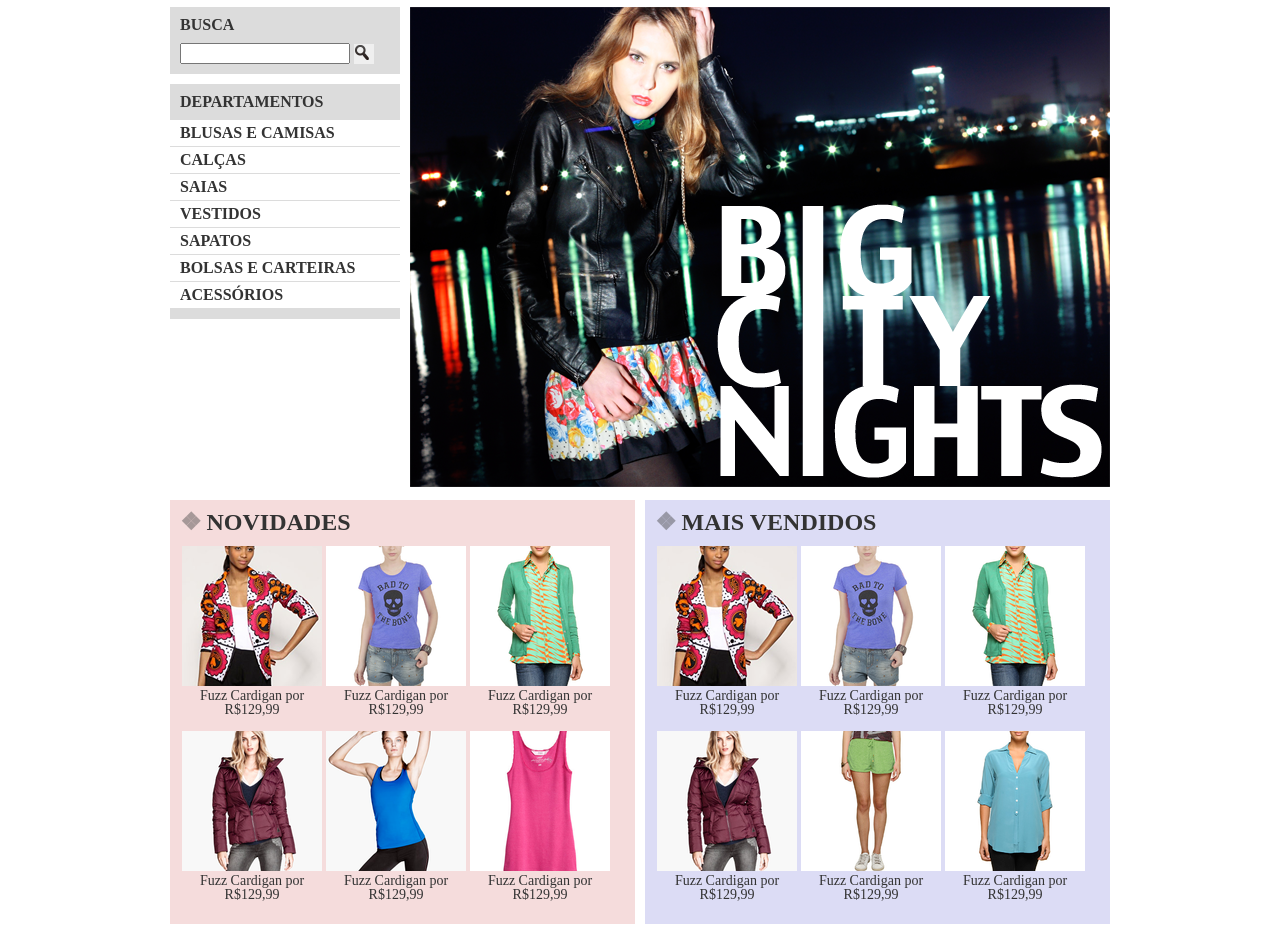
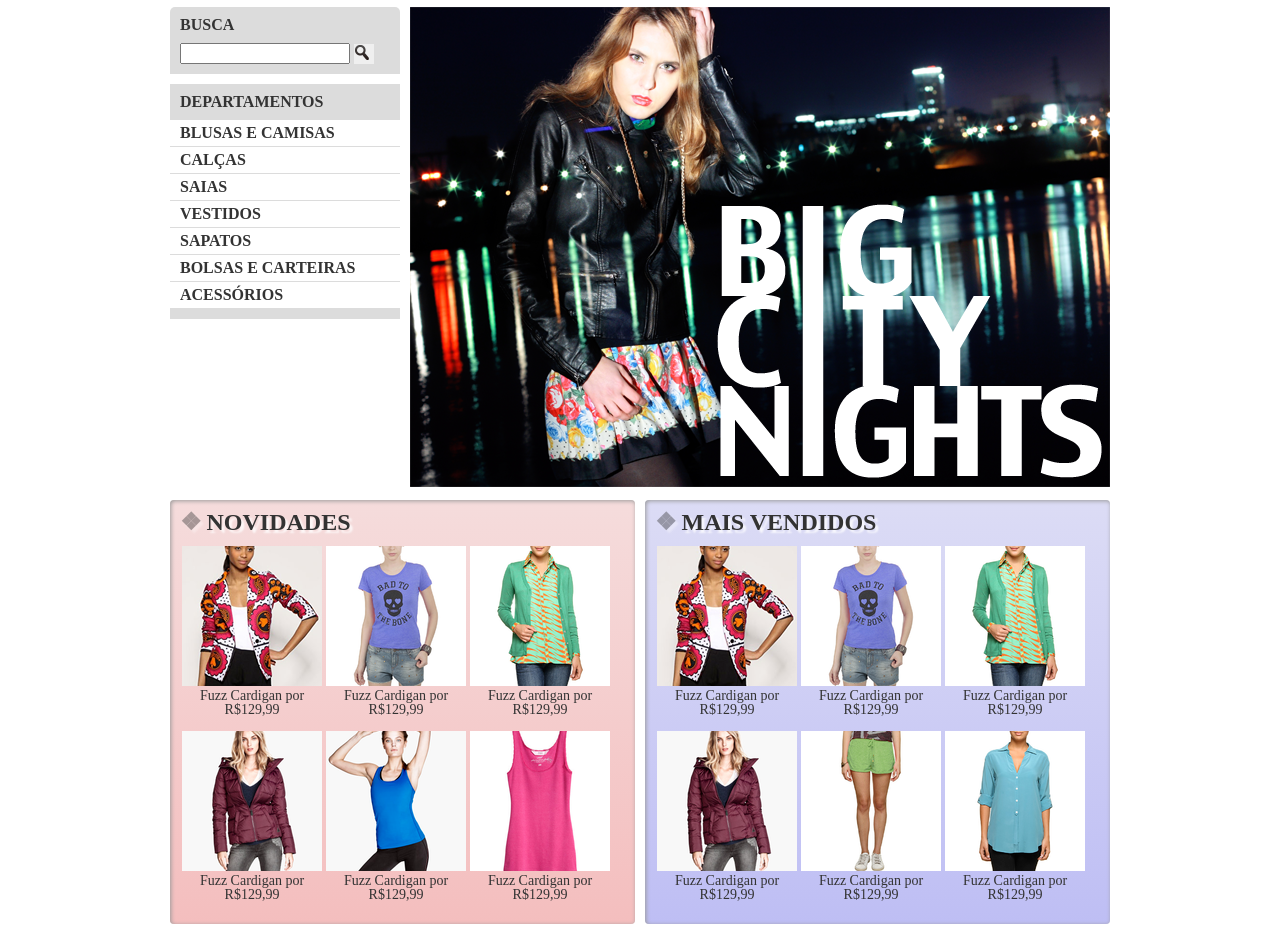
Before and after one commit to ericaokamura/wd-43, a plain HTML site: page mirror-fashion/index.html in a window 1280 px wide. Shown: the part 91-1022 px from the top of the page. Drawn offline with Linux system fonts and the light colour scheme.

Commit message:
css: linear-gradient

```diff
--- a/mirror-fashion/css/estilos.css
+++ b/mirror-fashion/css/estilos.css
@@ -225,3 +225,25 @@ footer .container {
     padding-right: 5px;
     opacity: 0.4;
 }
+
+.painel {
+    border-radius: 4px;
+    box-shadow: inset 1px 1px 4px #999;
+}
+
+.painel h2 {
+    text-shadow: 3px 3px 2px rgba(255, 255, 255, 0.8);
+}
+
+.busca {
+    border-top-left-radius: 5px;
+    border-top-right-radius: 5px;
+}
+
+.novidades {
+    background: linear-gradient(#f5dcdc, #f4bebe);
+}
+
+.mais-vendidos {
+    background: linear-gradient(#dcdcf5, #bebef4);
+}
```
